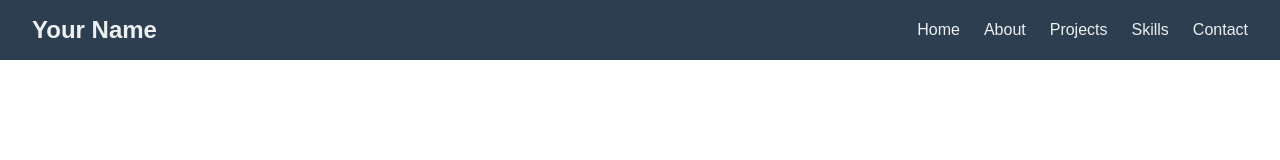
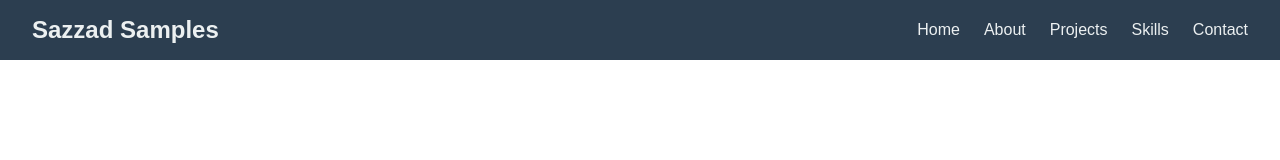
Before and after one commit to sazzadvsk/navBar, a plain HTML site: page index.html in a window 1280 px wide. Drawn offline with Linux system fonts and the light colour scheme.

Commit message:
index.html

```diff
--- a/index.html
+++ b/index.html
@@ -10,7 +10,7 @@
   <header>
     <nav class="navbar">
       <div class="logo">
-        <a href="#">Your Name</a>
+        <a href="#">Sazzad Samples</a>
       </div>
       <ul class="nav-links">
         <li><a href="#home">Home</a></li>
```
